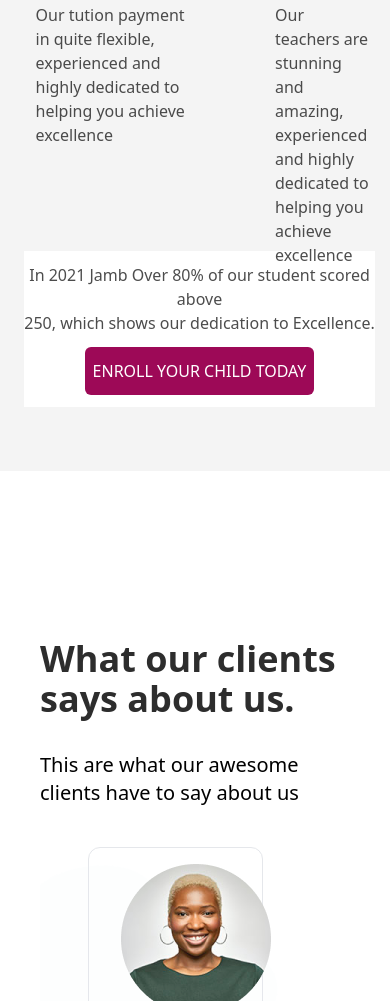
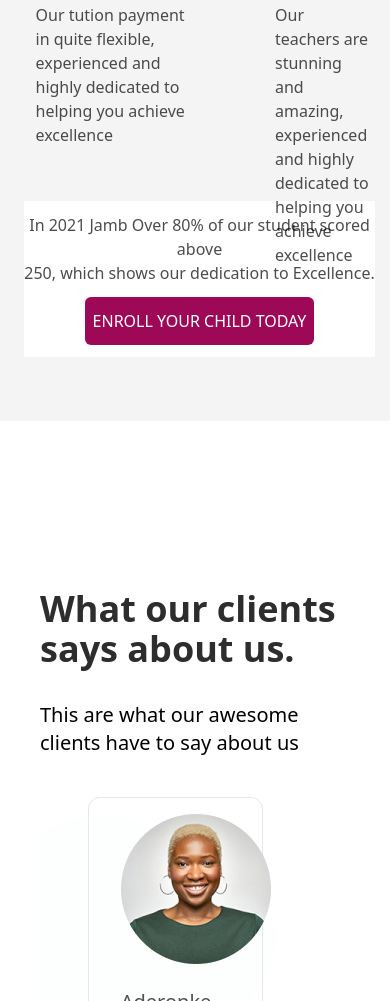
Before and after one commit to fatty2023/hng-schoolweb, a website: page src/index.html in a window 390 px wide. Shown: the part 1733-2734 px from the top of the page. Drawn offline with Linux system fonts and the light colour scheme.

Commit message:
work on mt

```diff
--- a/src/index.html
+++ b/src/index.html
@@ -120,7 +120,7 @@
             </div>
 
         </div>
-        <div class="border-solid md:mt-0 mt-[500px] ml-6 text-center cursor-pointer  w-[90%] mx-auto py-3 bg-[#ffffff]">
+        <div class="border-solid md:mt-0 mt-[450px] ml-6 text-center cursor-pointer  w-[90%] mx-auto py-3 bg-[#ffffff]">
             <div>
                 <p class="text-[#000000] text-opacity-70 md:text-lg">In 2021 Jamb Over 80% of our student scored above</p>
                 <p class="text-[#000000] text-opacity-70 md:text-lg"> 250, which shows our dedication to Excellence.</p>
```
Also changed, not shown: src/output.css.
